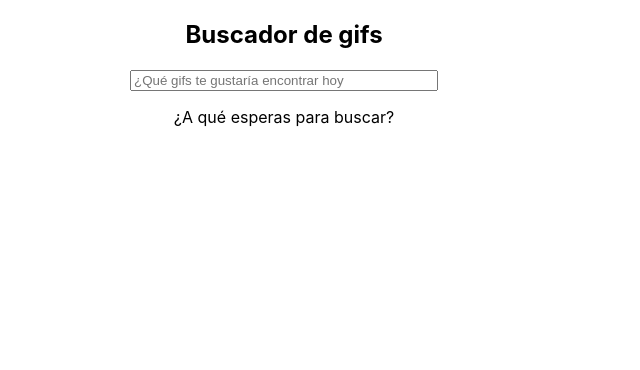
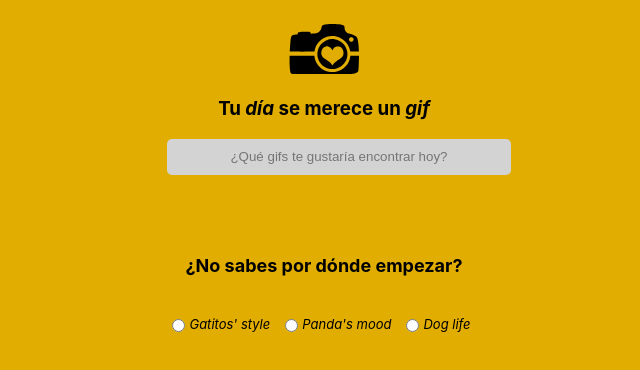
Before and after one commit to srojasz/learning-react-hooks, a React (Create React App) app: page / in a window 1280 px wide. Shown: the top 370 px of the page, without its empty margins (316-956 px from the left). Built offline with nearby package versions, Linux system fonts and the light colour scheme.

Commit message:
add three initial options

```diff
--- a/src/App.css
+++ /dev/null
@@ -1,70 +0,0 @@
-body {
-  padding-bottom: 50px;
-}
-
-.app-container {
-  width: 1200px;
-  display: flex;
-  flex-direction: column;
-  justify-content: center;
-  align-items: center;
-
-}
-
-h2 {
-  text-align: center;
-}
-
-input[type="text"] {
-  width: 300px;
-}
-
-img {
-  width: 200px;
-  boder-radius: 10px;
-  margin: 5px;
-
-}
-
-.container {
-  width: 1100px;
-  display: flex;
-  flex-direction: column;
-  align-items: center;
-  justify-content: center;
-
-}
-
-.list-container {
-  margin-top: 50px;
-  display: flex;
-  justify-content: center;
-  flex-wrap: wrap;
-}
-
-.text-center {
-  text-align: center;
-}
-
-.card-container {
-  max-width: 220px;
-  display: flex;
-  flex-direction: column;
-  justify-content: space-between;
-  align-items: center;
-  background-color: orange;
-  margin-right: 10px;
-  margin-bottom: 10px;
-  border-radius: 10px;
-  padding: 10px;
-  text-decoration: none;
-}
-
-h3 {
-  color: white;
-  flex: 1;
-}
-
-a {
-  cursor: pointer;
-}
--- a/src/App.js
+++ b/src/App.js
@@ -1,6 +1,6 @@
-import "./App.css";
+import "./App.scss";
 import { Fragment } from "react";
-
+import Header from './components/Header';
 
 import Finder from './components/Finder';
 
@@ -8,8 +8,8 @@ function App() {
 
   return (
       <Fragment>
-          <div className="app-container">
-              <h2>Buscador de gifs</h2>
+          <div className="app__container">
+              <Header />
               <Finder />
           </div>
       </Fragment>
--- /dev/null
+++ b/src/App.scss
@@ -0,0 +1,142 @@
+:root {
+  --background-color:#e1ad01;
+  --card-color: orange;
+}
+
+
+body {
+  background-color: var(--background-color);
+  padding-bottom: 50px;
+}
+
+.app {
+  &__container {
+    width: 1200px;
+    height: 100vh;
+    display: flex;
+    flex-direction: column;
+    align-items: center;
+    margin: 0 auto;
+  }
+}
+
+.header {
+  display: flex;
+  flex-direction: column;
+  justify-content: center;
+  align-items: center;
+  padding-top: 24px;
+
+  &__logo {
+    width: 70px;
+  }
+
+  &__title {
+    color: black;
+
+    span {
+      font-style: italic;
+    }
+  }
+
+}
+
+.finder {
+  width: 500px;
+  display: flex;
+  flex-direction: column;
+  justify-content: center;
+  align-items: center;
+
+  &__input {
+    width: 100%;
+    height: 30px;
+    padding: 3px 15px;
+    text-align: center;
+    background-color: lightgray;
+    border-radius: 5px;
+    border: none;
+    color: black;
+  }
+
+  &-no-idea {
+
+  }
+
+  &__recommendations {
+    width: 100%;
+    margin-top: 40px;
+    display: flex;
+    justify-content: center;
+
+  }
+
+  &__text {
+    font-size: 18px;
+    font-weight: bold;
+    text-align: center;
+    margin-top: 80px;
+  }
+
+  label {
+    margin-right: 10px;
+    font-size: 13px;
+    font-style: italic;
+    cursor: pointer;
+  }
+
+  input[type="radio"] {
+    margin-right: 4px;
+    cursor: pointer;
+  }
+}
+
+
+
+
+.container {
+  display: flex;
+  flex-direction: column;
+  align-items: center;
+  justify-content: center;
+
+}
+
+.list-container {
+  margin-top: 50px;
+  display: flex;
+  justify-content: center;
+  flex-wrap: wrap;
+}
+
+
+.card-container {
+  position: relative;
+  max-width: 220px;
+  display: flex;
+  flex-direction: column;
+  justify-content: space-between;
+  background-color: darkgrey;
+  margin-right: 10px;
+  margin-bottom: 10px;
+  border-radius: 10px;
+  padding: 5px;
+  text-decoration: none;
+
+  img {
+  width: 200px;
+  boder-radius: 10px;
+  }
+
+  p {
+    position: absolute;
+    bottom: 0;
+    color: var(--background-color);
+    font-size: 10px;
+    background-color: white;
+  }
+}
+
+a {
+  cursor: pointer;
+}
--- a/src/components/Finder.js
+++ b/src/components/Finder.js
@@ -5,14 +5,17 @@ import ListOfGifs from "./ListOfGifs";
 
 export default function Finder() {
     const [gifs, setGifs] = useState([]);
-
-    console.log(gifs, 'gifs')
+    const [keyword, setKeyword] = useState('');
 
     function getGifsbyValue(ev) {
         const keyword = ev.target.value;
         fetchGifs(keyword).then(setGifs);
     }
 
+    function setNewKeyword(ev) {
+        const keyword = ev.target.id;
+        fetchGifs(keyword).then(setGifs);
+    }
 
 
 //   useEffect(() => {
@@ -21,25 +24,41 @@ export default function Finder() {
 
     if (gifs.length === 0) {
         return (
-        <div>
-            <input onChange={getGifsbyValue} type="text" placeholder="¿Qué gifs te gustaría encontrar hoy"></input>
-            <p className="text-center">
-                ¿A qué esperas para buscar?
+            <div class="finder">
+                <form>
+                    <input className="finder__input" onChange={getGifsbyValue} type="text" placeholder="¿Qué gifs te gustaría encontrar hoy?"/>
+
+                    <div className="finder-no-idea">
+                        <p className="finder__text">
+                            ¿No sabes por dónde empezar?
                         </p>
+                        <div className="finder__recommendations">
+                            <input onClick={setNewKeyword} id="cats" type="radio" name="surprise-me"/>
+                            <label for="cats">Gatitos' style</label>
+                            <input onClick={setNewKeyword} id="pandas" type="radio" name="surprise-me"/>
+                            <label for="pandas">Panda's mood</label>
+                            <input onClick={setNewKeyword} id="dogs" type="radio" name="surprise-me"/>
+                            <label for="dogs">Dog life</label>
+                        </div>
+                    </div>
+                </form>
             </div>
         )
     } else {
         return (
             <Fragment>
                 <div className="container">
-                <input onChange={getGifsbyValue} type="text" placeholder="¿Qué gifs te gustaría encontrar hoy"></input>
+                    <div class="finder">
+                        <form>
+                            <input className="finder__input" onChange={getGifsbyValue} type="text" placeholder="¿Qué gifs te gustaría encontrar hoy?"/>
+                        </form>
+                    </div>
                     <div className="list-container">
                         <ListOfGifs gifs= {gifs} />
                     </div>
                 </div>
             </Fragment>
         )
-
     }
 
 
--- a/src/components/GifCard.js
+++ b/src/components/GifCard.js
@@ -5,7 +5,7 @@ export default function GifDetail(props) {
     return (
         <Link to={id} className="card-container">
             <img alt={title} src={imgUrl}></img>
-            <h3>{title}</h3>
+            <p>{title}</p>
         </Link>
 
     )
--- /dev/null
+++ b/src/components/Header.js
@@ -0,0 +1,10 @@
+import logo from "../images/logo-gif.svg";
+
+export default function Header() {
+    return(
+        <header className="header">
+            <a href="/"><img className="header__logo" src={logo}></img></a>
+            <h3 className="header__title">Tu <span>día</span> se merece un <span>gif</span></h3>
+        </header>
+    )
+}
--- a/src/components/ListOfGifs.js
+++ b/src/components/ListOfGifs.js
@@ -1,7 +1,7 @@
 import { Fragment } from "react";
 import GifCard from './GifCard';
 import {Switch, Route} from 'react-router-dom';
-import GifDetail from "./GifDetail";
+import GifDetail from "./GifCard";
 
 export default function ListOfGifs(props) {
     const {gifs} = props;
```
Also changed, not shown: src/images/logo-gif.svg (added), src/services/getImages.js (added). Lines whose indentation alone changed are shown as unchanged.
